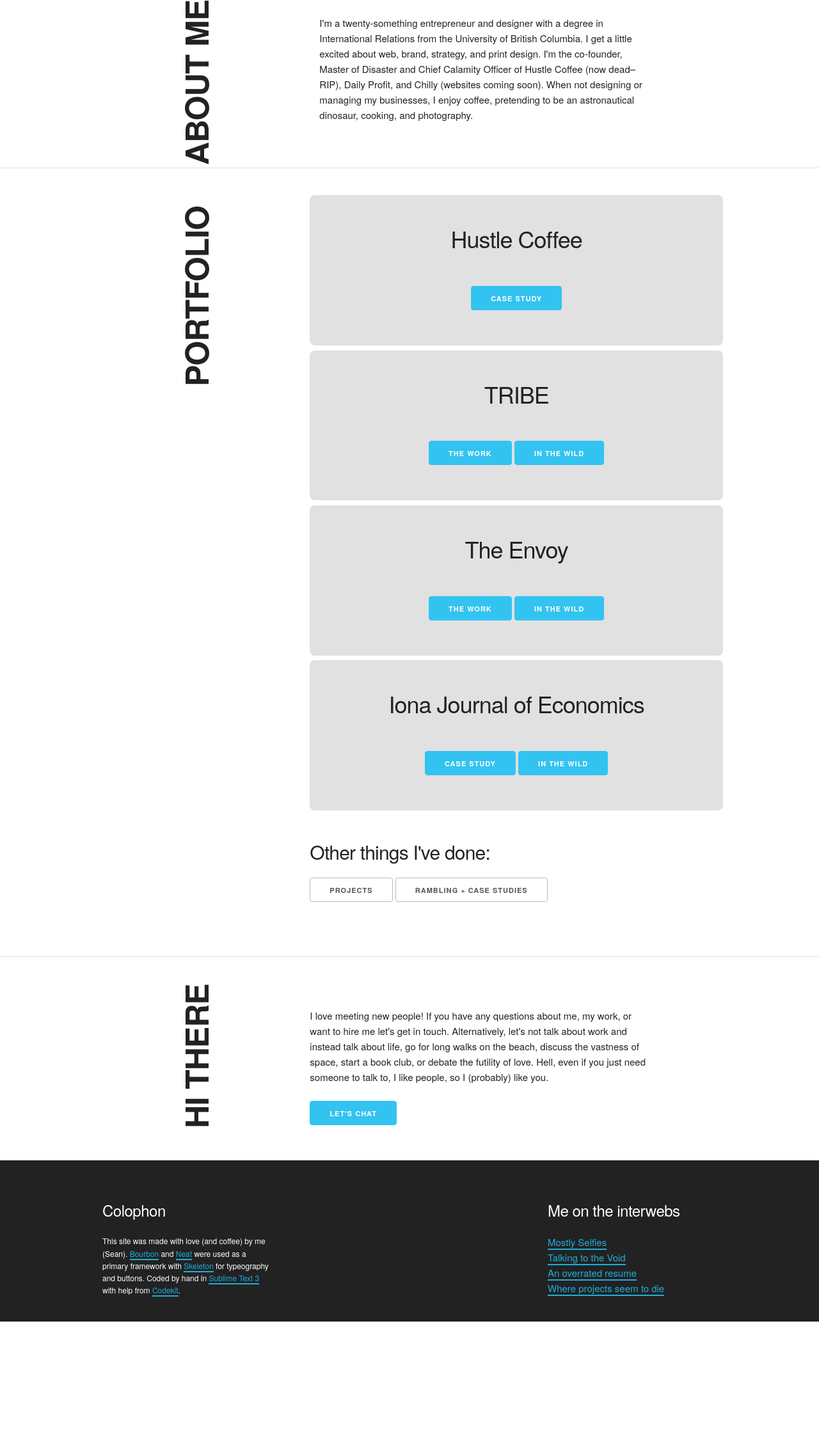
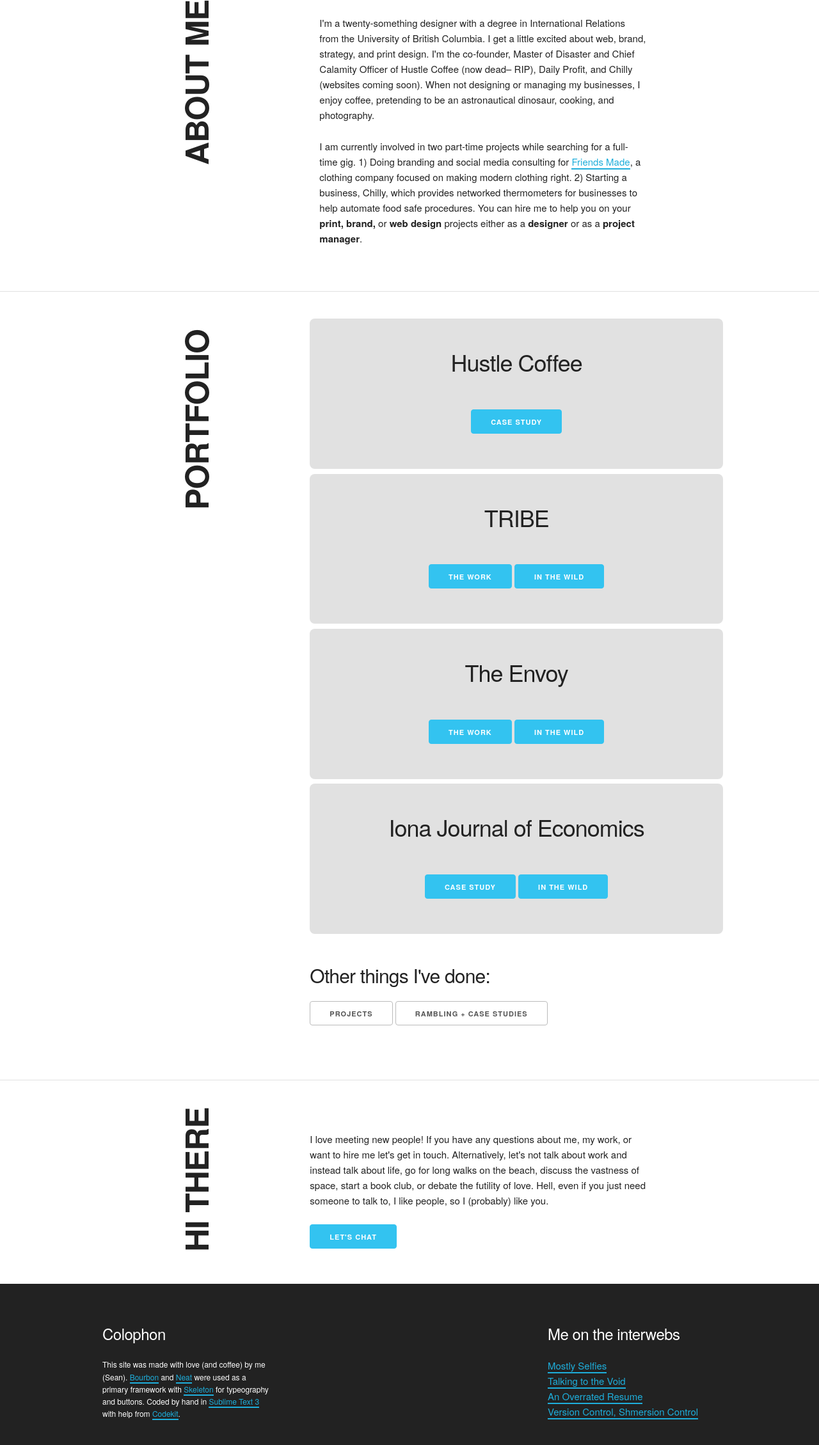
Before and after one commit to durfee/OPERATION_stogy-dinosaur, a website: page index.html in a window 1280 px wide. Shown: the part 348-2607 px from the top of the page at 64% size. Before the commit the page ends 2414 px from the top, so only its background shows below. Drawn offline with nearby package versions, Linux system fonts and the light colour scheme.

Commit message:
Copy editing

```diff
--- a/index.html
+++ b/index.html
@@ -62,7 +62,13 @@
   					</div>
           </div>
 					<div class="container__content">
-							<p>I'm a twenty-something entrepreneur and designer with a degree in International Relations from the University of British Columbia. I get a little excited about web, brand, strategy, and print design. I'm the co-founder, Master of Disaster and Chief Calamity Officer of Hustle Coffee (now dead– RIP), Daily Profit, and Chilly (websites coming soon). When not designing or managing my businesses, I enjoy coffee, pretending to be an astronautical dinosaur, cooking, and photography.</p>
+							<p>
+                I'm a twenty-something designer with a degree in International Relations from the University of British Columbia. I get a little excited about web, brand, strategy, and print design. I'm the co-founder, Master of Disaster and Chief Calamity Officer of Hustle Coffee (now dead– RIP), Daily Profit, and Chilly (websites coming soon). When not designing or managing my businesses, I enjoy coffee, pretending to be an astronautical dinosaur, cooking, and photography.
+              </p>
+              <br>
+              <p>
+                I am currently involved in two part-time projects while searching for a full-time gig. 1) Doing branding and social media consulting for <a target="_blank" href="http://friendsmade.ca">Friends Made</a>, a clothing company focused on making modern clothing right. 2) Starting a business, Chilly, which provides networked thermometers for businesses to help automate food safe procedures. You can hire me to help you on your <strong>print,</strong> <strong>brand,</strong> or <strong>web design</strong> projects either as a <strong>designer</strong> or as a <strong>project manager</strong>.
+              </p>
 					</div>
 
 				</section>
@@ -178,10 +184,10 @@
   						<a target="_blank" href="https://twitter.com/durfeee" class="social__link">Talking to the Void</a>
               </div>
               <div class="social__wrapper">
-  						<a target="_blank" href="https://ca.linkedin.com/in/sean-durfee-ba393b5a" class="social__link">An overrated resume</a>
+  						<a target="_blank" href="https://ca.linkedin.com/in/sean-durfee-ba393b5a" class="social__link">An Overrated Resume</a>
               </div>
               <div class="social__wrapper">
-              <a target="_blank" href="https://github.com/durfee" class="social__link">Where projects seem to die</a>
+              <a target="_blank" href="https://github.com/durfee" class="social__link">Version Control, Shmersion Control</a>
               </div>
   					</div>
           </div>
```
